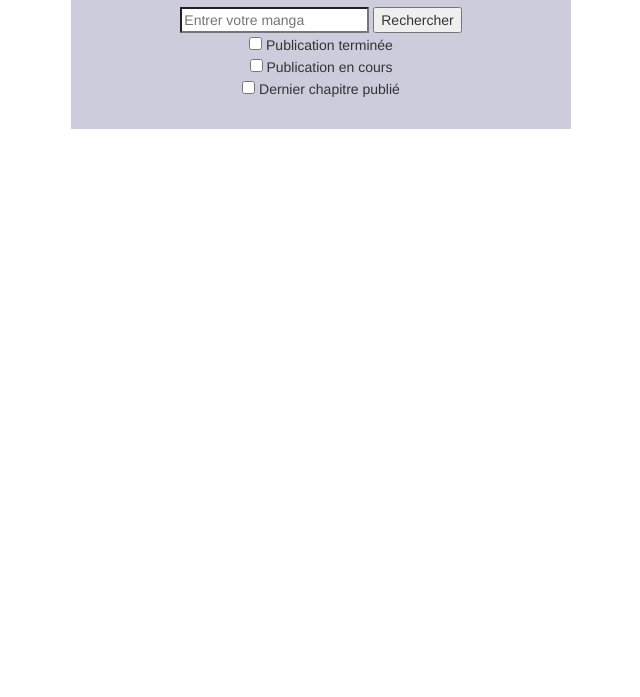
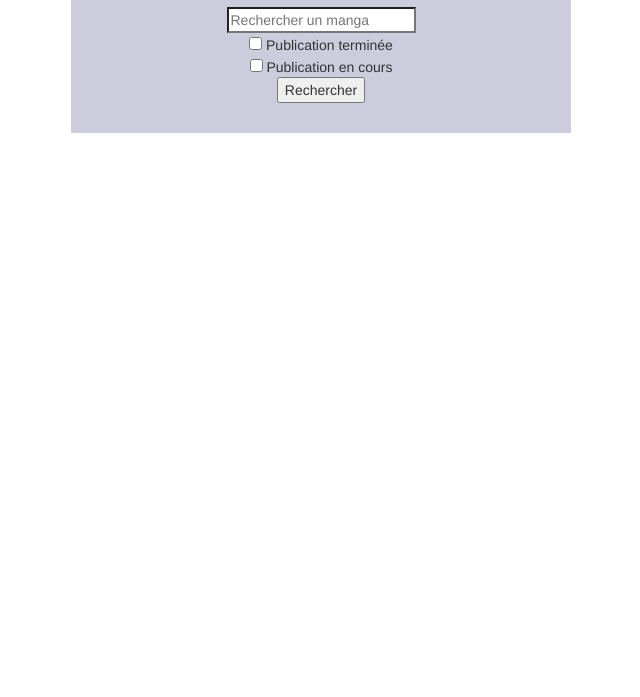
Before and after one commit to Cliko/projet-AngularJS, a website: page app/index.html in a window 1280 px wide. Shown: the part 103-800 px from the top of the page, without its empty margins (319-959 px from the left). Drawn offline with nearby package versions, Linux system fonts and the light colour scheme; some packages are replaced by stand-ins of ours; files that its build step writes are made by us from their sources.

Commit message:
Test de form

```diff
--- a/app/views/main.html
+++ b/app/views/main.html
@@ -3,16 +3,14 @@
   <ul>
     <li><a href="#/list">Les mangas</a></li>
   </ul>
-  <form name="form" ng-controller="FormCtrl">
-    <input type="search"placeholder="Entrer votre manga" name="the_search" />
-    <input type="submit" value="Rechercher" ng-click="" />
-
-    <div class="filters">
-      <div class="statut">
-      <input type="checkbox" ng-model="mangaend"> Publication terminée<br />
-      <input type="checkbox" ng-model="mangaprogress"> Publication en cours<br />
-      <input type="checkbox" ng-model="lastmanga"> Dernier chapitre publié
+  <form name="form" ng-controller="FormCtrl" >
+    <input type="search"placeholder="Rechercher un manga" name="q" />
+      <div class="filters">
+          <div class="statut">
+              <input type="checkbox" ng-model="mangaend" name="end"> Publication terminée<br />
+              <input type="checkbox" ng-model="mangaprogress" name="progress"> Publication en cours<br />
+          </div>
       </div>
-    </div>
+      <input type="submit" value="Rechercher" ng-click="" />
   </form>
 </div>
```
